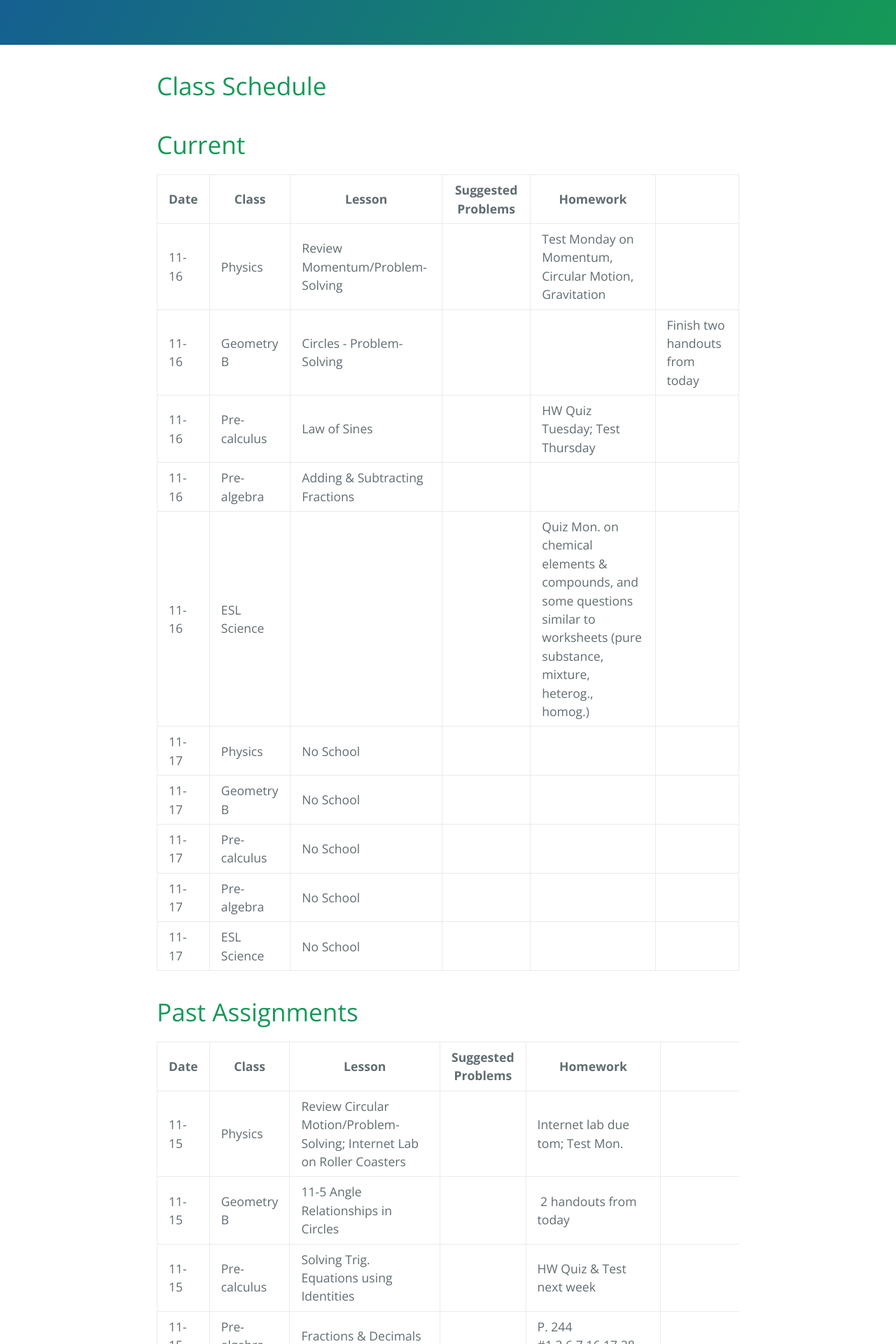
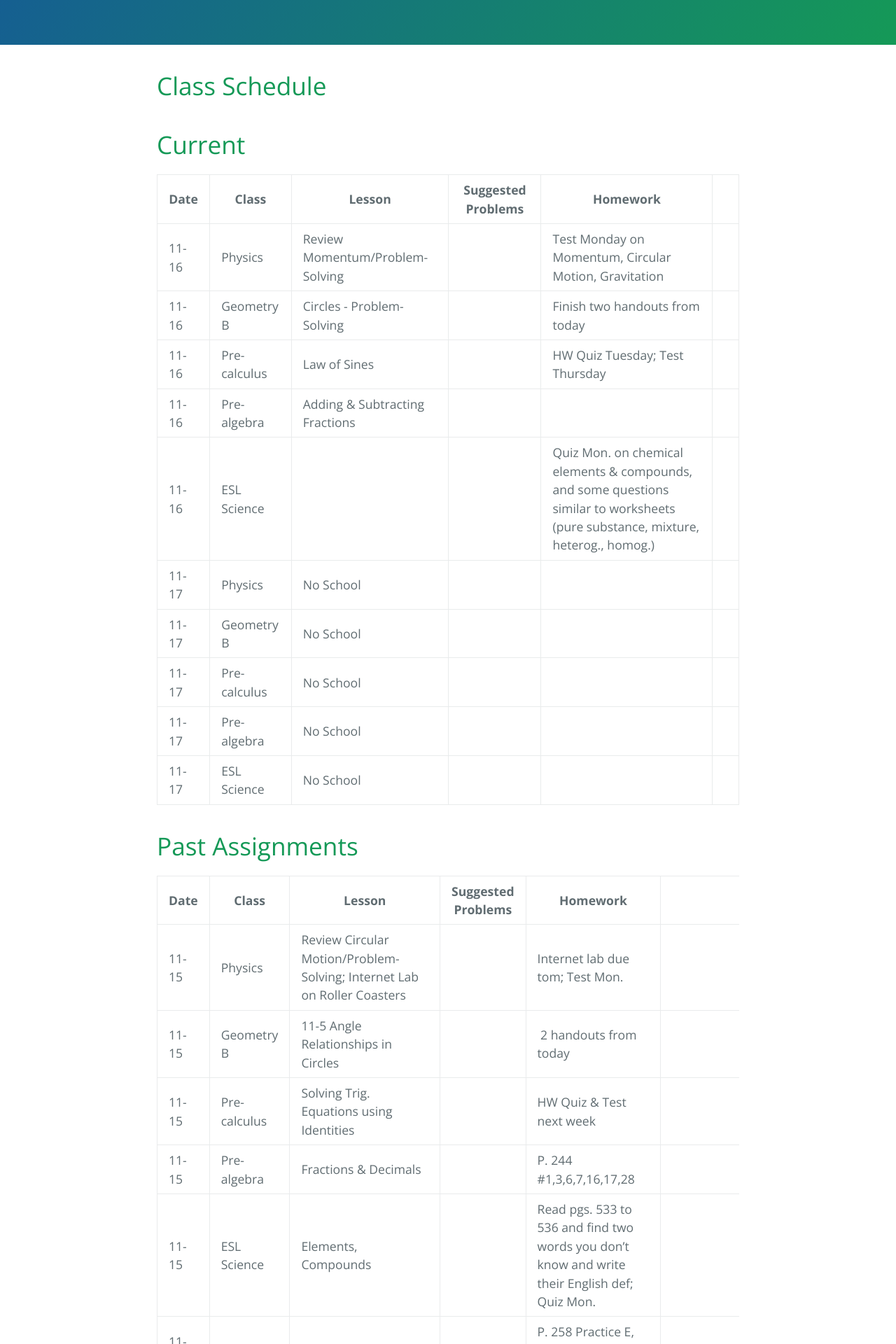
Before and after one commit to gpayoo/gpayoo, a Jekyll site: the page built from index.md, in a window 1280 px wide. Shown: the part 319-2239 px from the top of the page at 70% size. Built offline with Jekyll 4.4.1, drawn with Linux system fonts in a browser that asks for light colours; our own code applies the rules of GitHub Pages for plain Markdown files.

Commit message:
Update index.md

```diff
--- a/index.md
+++ b/index.md
@@ -11,7 +11,7 @@ layout: default
 | Date | Class | Lesson | Suggested Problems | Homework |
 | ---- | ----- | ------ | -------- | ---
 | 11-16 | Physics | Review Momentum/Problem-Solving| | Test Monday on Momentum, Circular Motion, Gravitation
-| 11-16 | Geometry B | Circles - Problem-Solving| | | Finish two handouts from today
+| 11-16 | Geometry B | Circles - Problem-Solving| |  Finish two handouts from today
 | 11-16 | Pre-calculus | Law of Sines | |  HW Quiz Tuesday; Test Thursday
 | 11-16 | Pre-algebra | Adding & Subtracting Fractions | |
 | 11-16 | ESL Science |  |  |  Quiz Mon. on chemical elements & compounds, and some questions similar to worksheets (pure substance, mixture, heterog., homog.)
```
